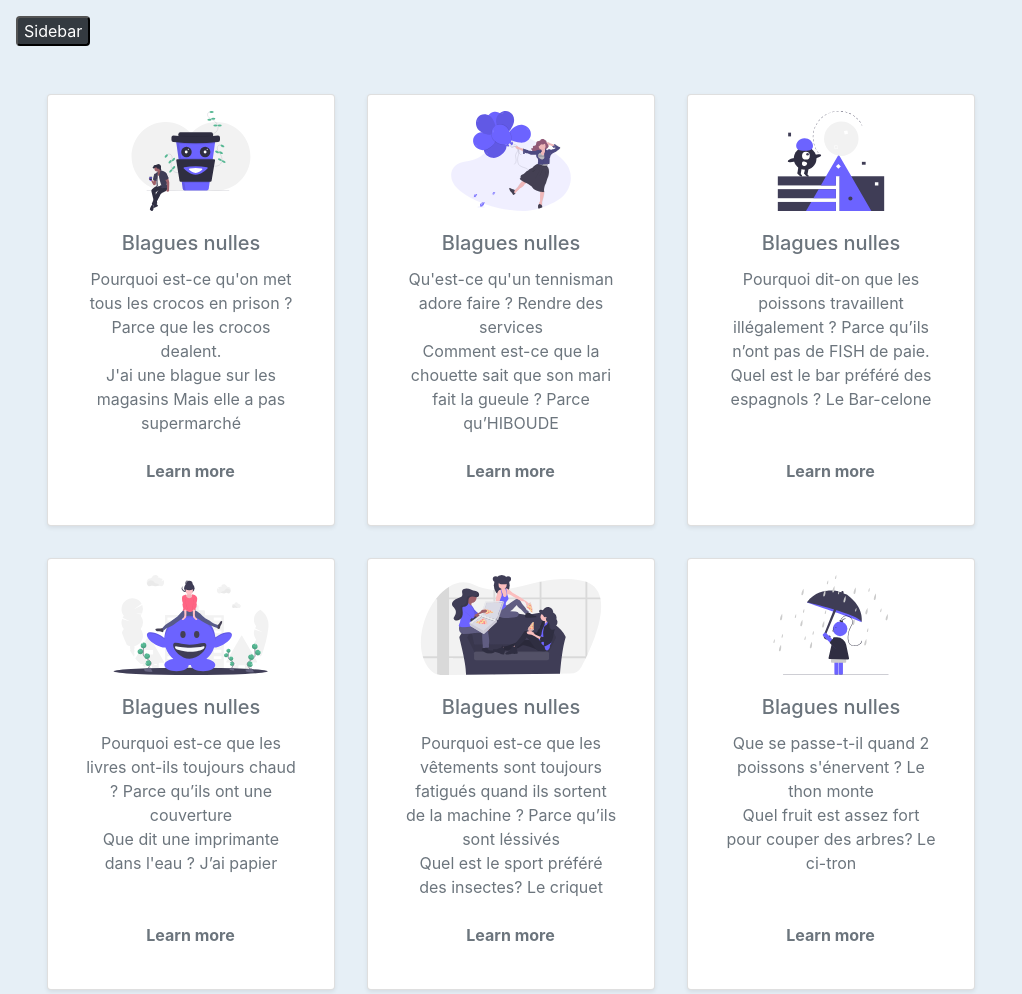
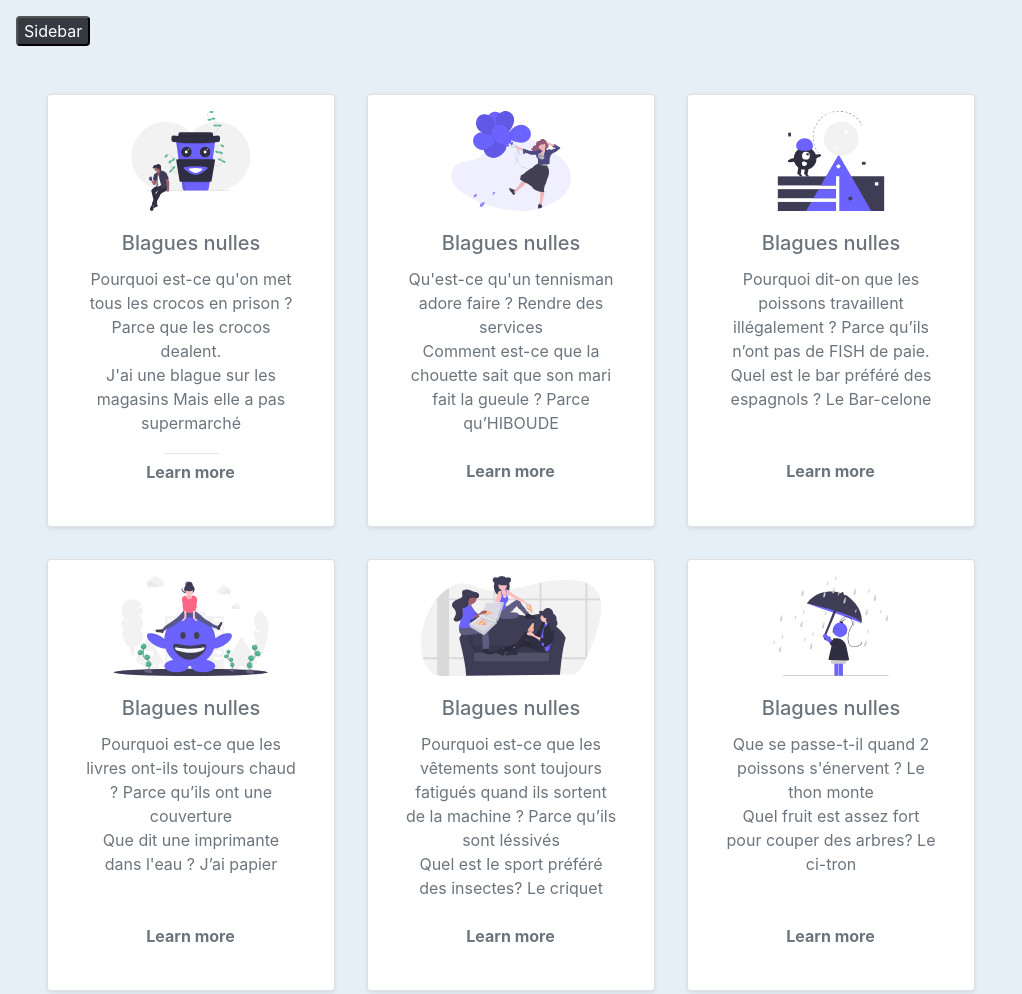
Before and after one commit to Makraiyassin/challenge-bootstrap, a plain HTML site: page exercice-1/index.html in a window 1280 px wide. Shown: the top 994 px of the page, without its empty margins (0-1022 px from the left). Drawn offline with nearby package versions, Linux system fonts and the light colour scheme.

Commit message:
Update index.html

```diff
--- a/exercice-1/index.html
+++ b/exercice-1/index.html
@@ -89,6 +89,7 @@
 				<h5 class="card-title text-center text-secondary">Blagues nulles</h5>
 				<p  class="card-text text-center text-secondary" style="height:170px">Pourquoi est-ce qu'on met tous les crocos en prison ? Parce que les crocos dealent.
                     <br>J'ai une blague sur les magasins Mais elle a pas supermarché</p>
+                    <hr class="m-auto w-25">
                 <a href="https://www.topito.com/top-meilleures-blagues-16h16-la-fin-dune-epoque" title="clique ici pour lire plus de blagues ;)" class="btn page-link text-secondary font-weight-bold border-0">Learn more</a>
 			</div>
 		</div>
```
